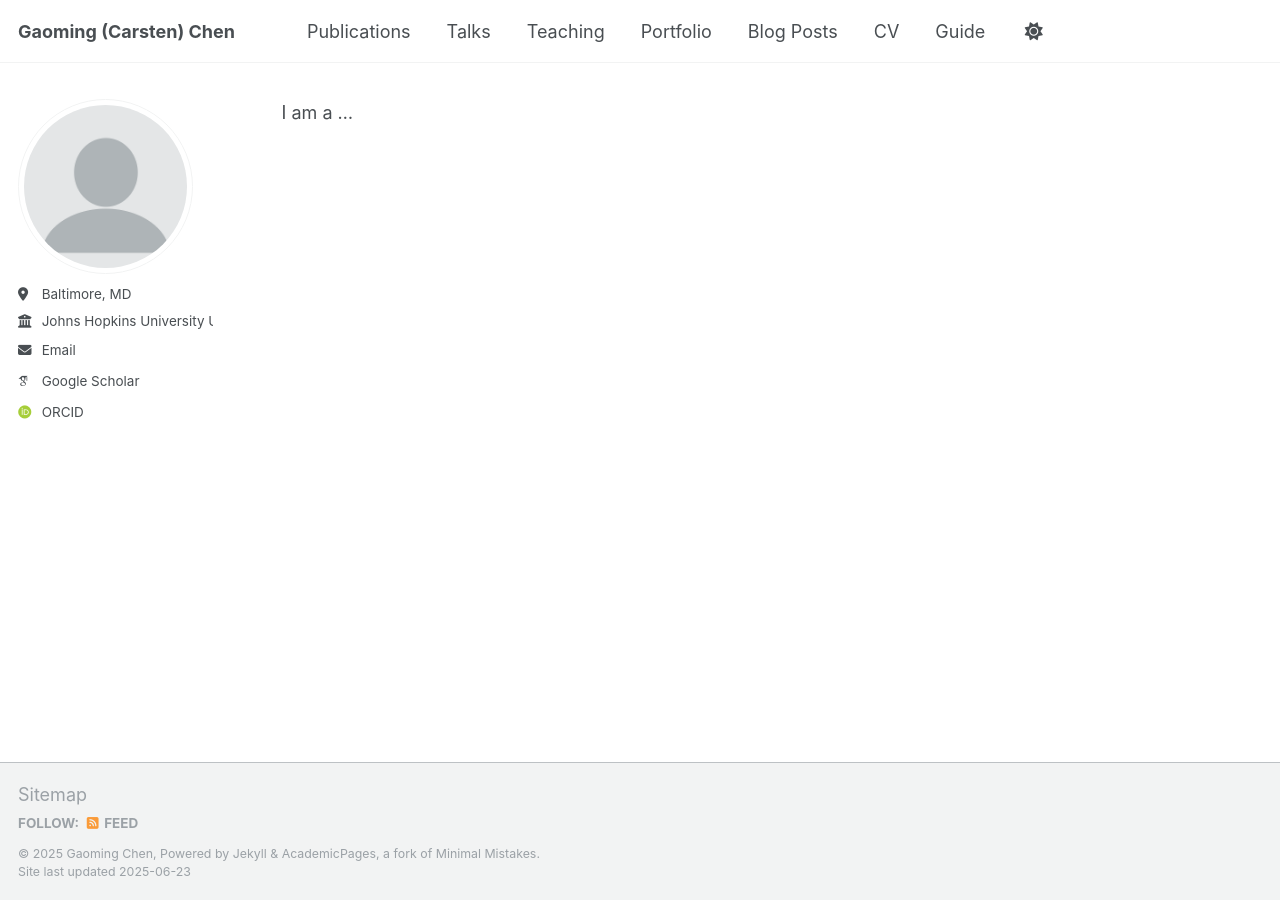
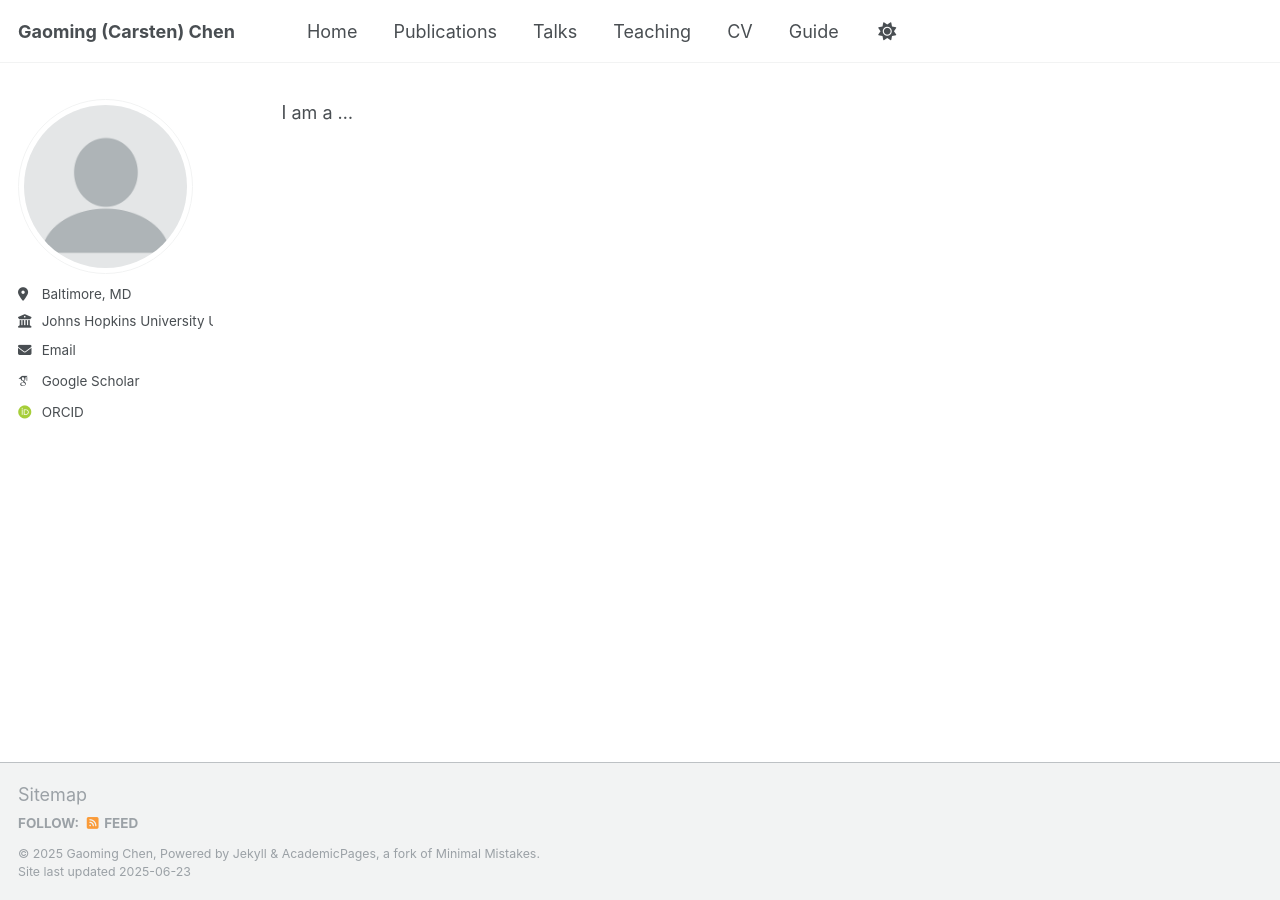
Before and after one commit to CarstenChen92/CarstenChen92.github.io, a Jekyll site: the page built from _pages/about.md, in a window 1280 px wide. Built offline with Jekyll 4.4.1, drawn with Linux system fonts in a browser that asks for light colours; some web fonts are replaced; some of the changed lines change nothing that is shown.

Commit message:
Update navigation.yml

```diff
--- a/_data/navigation.yml
+++ b/_data/navigation.yml
@@ -8,6 +8,9 @@
 #      Markdown formatted page while the second is generated using JSON.
 
 main:
+  - title: "Home"
+    url: /
+
   - title: "Publications"
     url: /publications/
 
@@ -17,11 +20,11 @@ main:
   - title: "Teaching"
     url: /teaching/
 
-  - title: "Portfolio"
-    url: /portfolio/
+  # - title: "Portfolio"
+  #   url: /portfolio/
 
-  - title: "Blog Posts"
-    url: /year-archive/
+  # - title: "Blog Posts"
+  #   url: /year-archive/
 
   - title: "CV"
     url: /cv/
```
